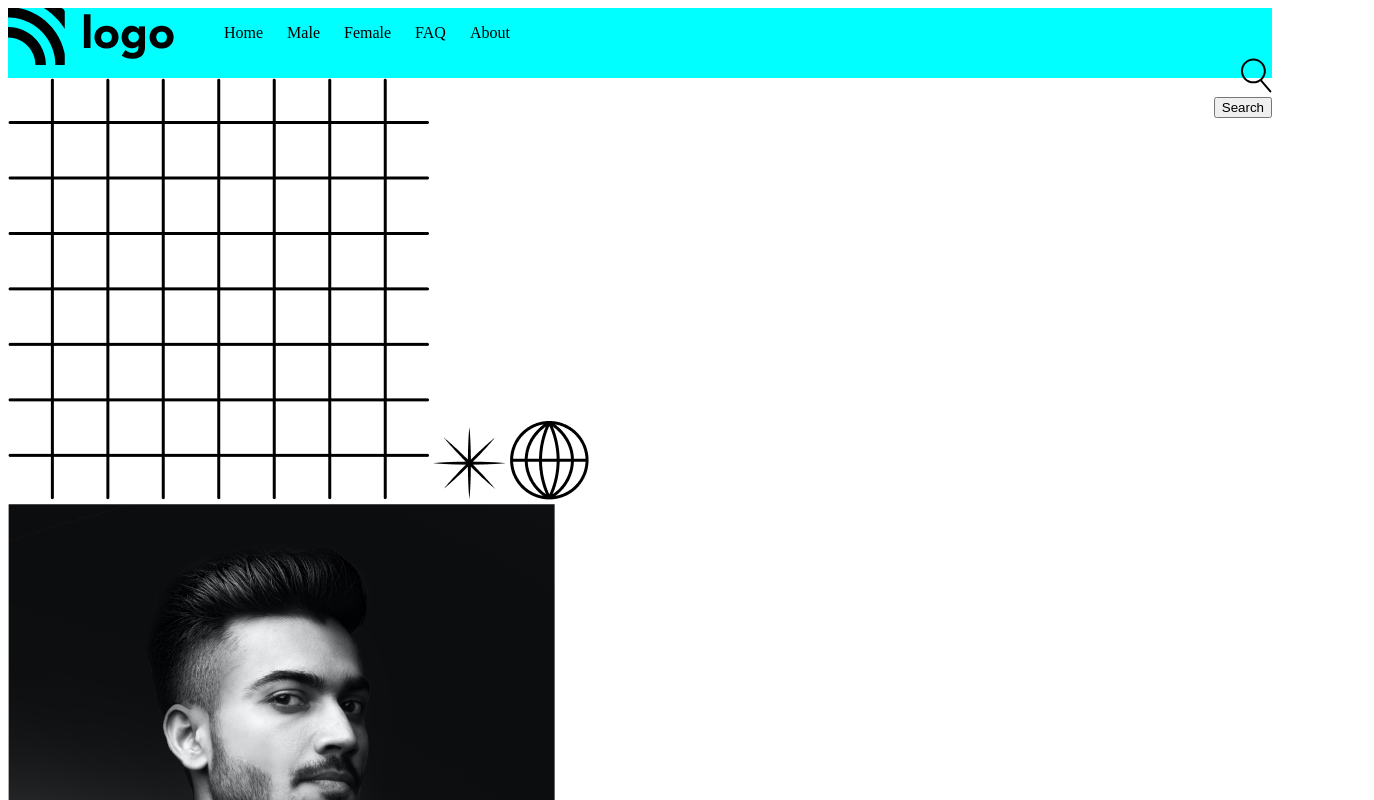
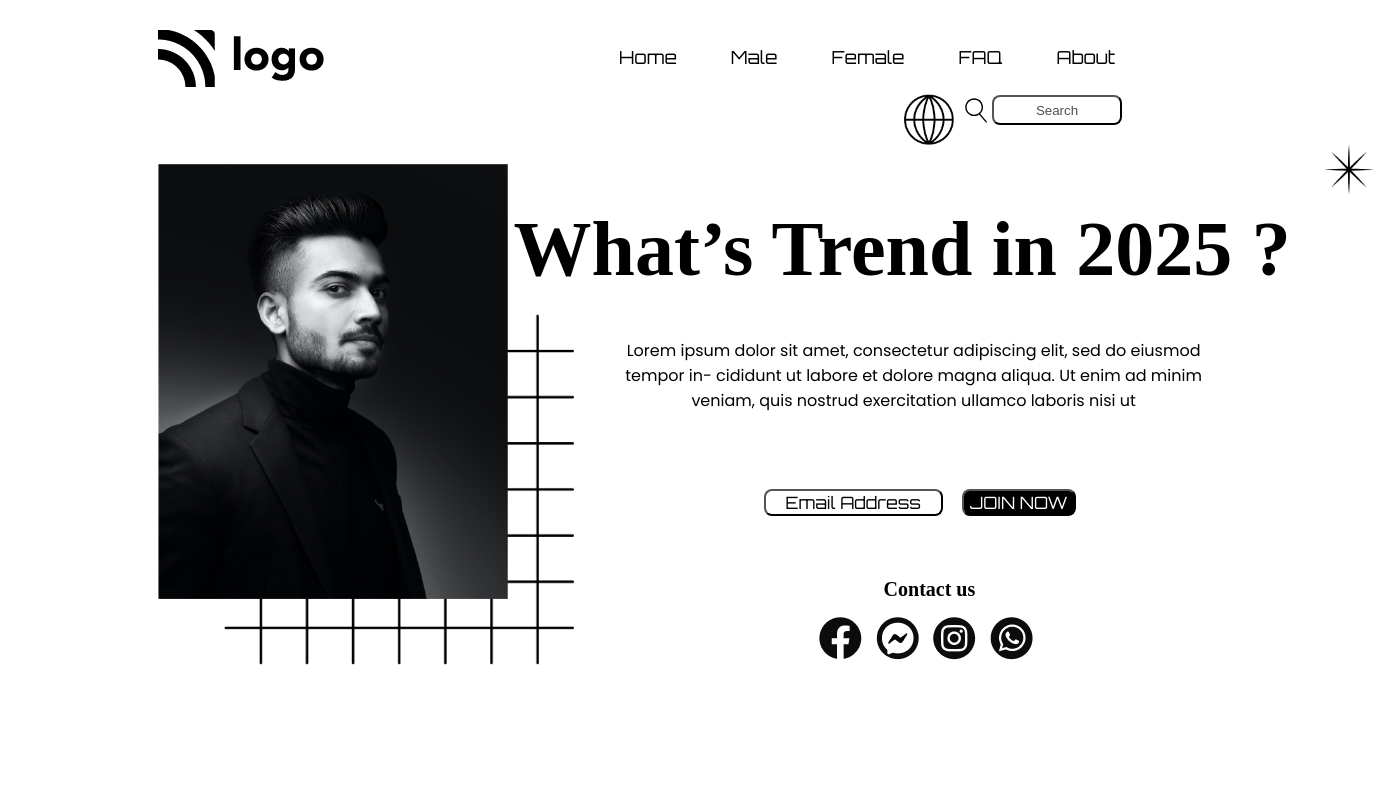
Before and after one commit to ashwinithebest/BankServices, a website: page index.html in a window 1280 px wide. Shown: the top 800 px of the page, 1374 px wide, since content can reach past the window. Drawn offline with Linux system fonts and the light colour scheme.

Commit message:
third commit

```diff
--- a/style.css
+++ b/style.css
@@ -1,39 +1,151 @@
-.navbar-container{
-    /* display:inline-content; */
-    /* background-color: #0c7676; */
-}
-nav{
-    height: 70px;
-    background-color: aqua;
-}
-nav div img{
-    float:left;
-    /* background-color: red; */
-}
-.list{
-    display:inline-block;
-    /* float: right; */
-/* position:relative; */
-/* margin-left: 200px;   */
-}
-.list-item{
-    display:inline;
-   margin:10px;
-   /* margin-top:-50px; */
-    /* background-color: #766b0c; */
+.navbar-container {
+    margin-top: 30px;
 }
 
-.search-icon{
-    float:right;
-    /* display:inline; */
-    /* background-color: #766b0c;  */
-    /* margin-top:-20px ; */
-}
-.nav-button{
-    float:right;
-    /* display:inline-content; */
+nav div {
+    display: inline;
 }
 
-.button-group{
-float:right;
+nav div img {
+    float: left;
+    margin-left: 150px;
+
 }
+
+.list {
+    display: inline-block;
+    margin-left: 230px
+}
+
+.list-item {
+    font-family: orbitron;
+    display: inline;
+    margin: 25px;
+    font-size: large;
+}
+.list>li:hover{
+    font-size: larger;
+    /* background-color: red; */
+    position :relative;
+}
+
+.button-group {
+    float: right;
+    position: relative;
+    margin-top: 11px;
+}
+
+svg {
+    position: absolute;
+    height: 25px;
+    left: -32px;
+    top: 3px;
+
+}
+
+.nav-button {
+    background-color: #fff;
+    border-radius: 8px;
+    width: 130px;
+    height: 30px;
+    margin-right: 150px;
+    margin-bottom: 10px;
+    color: #534d4d;
+
+}
+
+.hero-container {
+    position: relative;
+}
+
+.star img {
+    position: absolute;
+    margin-top: 60px;
+    width: 50px;
+    margin-left: 650px;
+}
+
+.globe img {
+    position: absolute;
+    width: 50px;
+    margin-top: 10px;
+    margin-left: 230px;
+}
+
+section>div>div>img {
+    position: absolute;
+    top: 80px;
+    width: 350px;
+    left: 150px;
+}
+
+.square img {
+    position: relative;
+    width: 350px;
+    top: 230px;
+    right: 100px;
+}
+
+.hero-container-right {
+    position: relative;
+    bottom: 300px;
+    left: 40%;
+    width: 800px;
+    /* right:1px; */
+}
+
+.hero-description {
+    position: relative;
+    left: 100px;
+    font-family: Poppins;
+    bottom: 20px;
+    text-align: center;
+    width: 600px;
+}
+
+
+
+.hero-heading {
+    font-size: 78px;
+    padding: 0px;
+}
+
+.button-email {
+    color: #000;
+    background-color: #fff;
+    padding-left: 20px;
+    font-family: Orbitron;
+    padding-right: 20px;
+    margin-left: 250px;
+    margin-top: 40px;
+    font-size: 17px;
+    border-radius: 8px;
+    margin-right: 15px;
+}
+
+.button-join {
+    font-family: Orbitron;
+    color: #fff;
+    background-color: #000;
+    border-radius: 8px;
+    font-size: 17px;
+}
+
+.contact-heading {
+    position: relative;
+    left: 370px;
+    top: 35px;
+    width: 100px;
+    font-size: 20px;
+}
+
+.icons {
+    position: relative;
+    left: 300px;
+    top: 25px;
+    width: 300px;
+}
+
+.icons span {
+    margin: 5px;
+}
```
